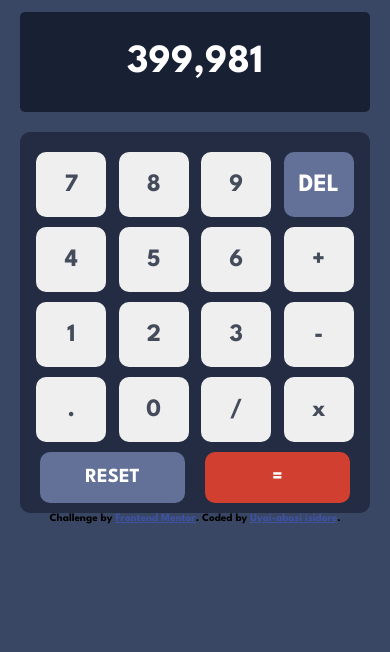
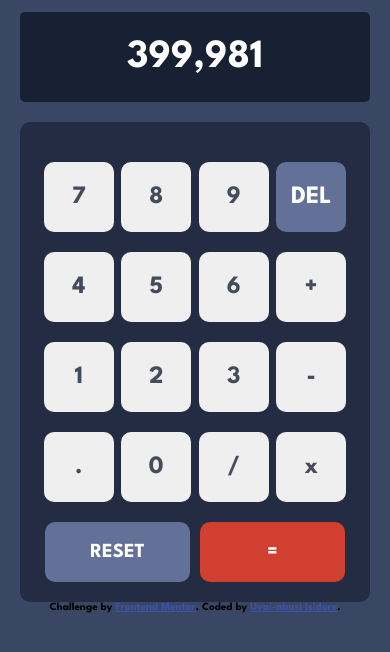
Before and after one commit to Uyai-Abasi/Calculator-App, a plain HTML site: page index.html in a window 390 px wide. Shown: the part 40-692 px from the top of the page. Drawn offline with Linux system fonts and the light colour scheme.

Commit message:
first-commit

```diff
--- a/style.css
+++ b/style.css
@@ -1,18 +1,15 @@
 @import url('https://fonts.googleapis.com/css2?family=Kumbh+Sans:wght@900&family=League+Spartan:wght@700&family=Montserrat+Alternates&display=swap');
-
 *{
     padding: 0;
     margin: 0;
    border: none;
    font-family: 'League Spartan', sans-serif;
 }
-
 body{
-
-    /* border: solid  red; */
     background-color: hsl(222, 26%, 31%);
 }
 .calculator{
+    /* border: solid  red; */
     width: 400px;
 
     margin: 50px auto ;
@@ -72,9 +69,9 @@ justify-content: flex-start;
 
 }
 .display input{
-    /* border: dotted darkmagencdta; */
+    /* border: dotted darkmagenta; */
     width: 100%;
-    height: 100px;
+    height: 90px;
     border-radius: 5px;
     padding: 15px;
     background-color: hsl(224, 36%, 15%);
@@ -87,7 +84,7 @@ justify-content: flex-start;
 }
 .keys{
     /* border: solid darkred; */
-    /* height: 100%; */
+    /* height: 40vh; */
     padding: 10px;
     margin-top: 20px;
     border-radius: 10px;
@@ -112,7 +109,7 @@ cursor: pointer;
     display: flex;
     justify-content: space-around;
     align-items: center;
-    padding-top: 10px;
+    padding-top: 20px;
 
 }
 .row-1 button,
@@ -149,21 +146,23 @@ font-weight: bolder;
     background-color: hsl(6, 63%, 50%) ;
 }
 
+@media only screen and (max-width: 600px) {
+  body{
+    background-color: hsl(222, 26%, 31%);
+    /* height: 100%; */
 
-
-@media only screen and (max-width: 1200px) {
-
+}
 .calculator{
     width: 350px;
-    /* height:; */
-/* border: solid red; */
+    /* border: solid red; */
+    height: 100%;
 margin: auto ;
 }
 
 .display input{
     /* border: dotted darkmagenta; */
     width: 100%;
-/* height: 90px; */
+height: 90px;
     border-radius: 5px;
     padding-top: 15px;
     background-color: hsl(224, 36%, 15%);
@@ -172,7 +171,7 @@ margin: auto ;
 .keys{
     /* border: solid blue; */
     /* height: 100%; */
-    /* padding: 20px; */
+    padding: 20px;
 }
     .row-1 button,
 .row-2 button,
@@ -182,7 +181,7 @@ margin: auto ;
     font-size: 25px;
     font-weight: bolder;
     width: 70px;
-    height: 65px;
+    height: 70px;
     /* padding: 15px; */
     border-radius: 10px;
     color: hsl(221, 14%, 31%);
@@ -193,5 +192,5 @@ margin: auto ;
     /* border: solid rgb(160, 22, 22); */
 
         width: 145px;
-    height:px;}
+    height:60px;}
   }
```
